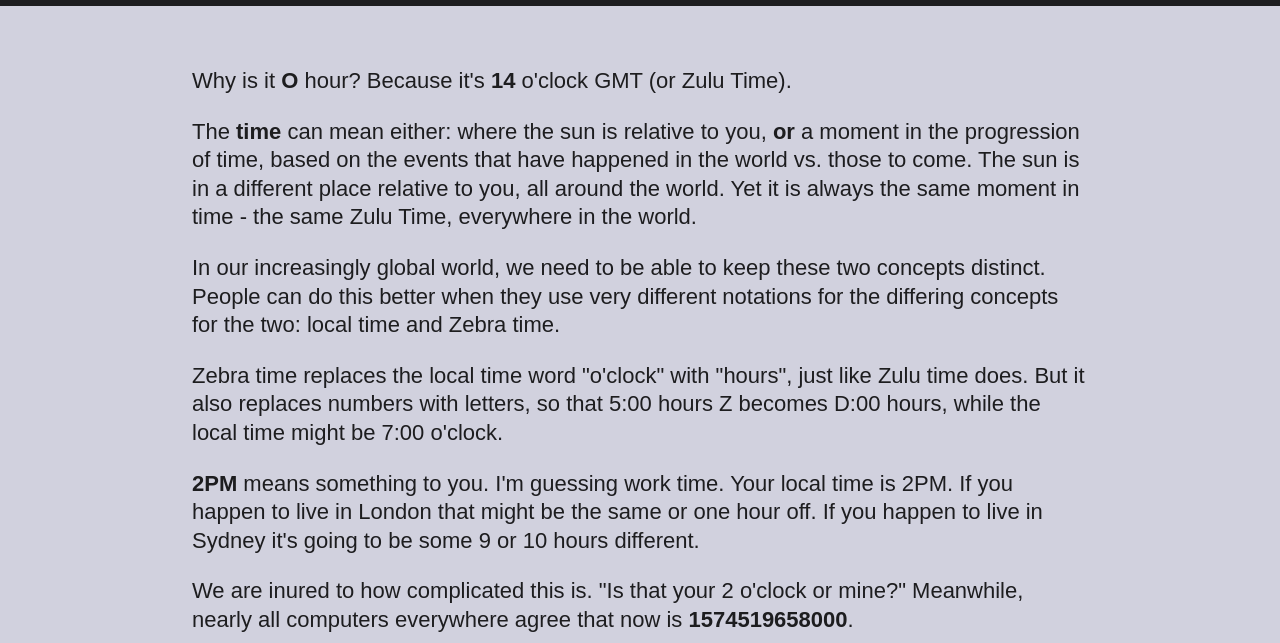
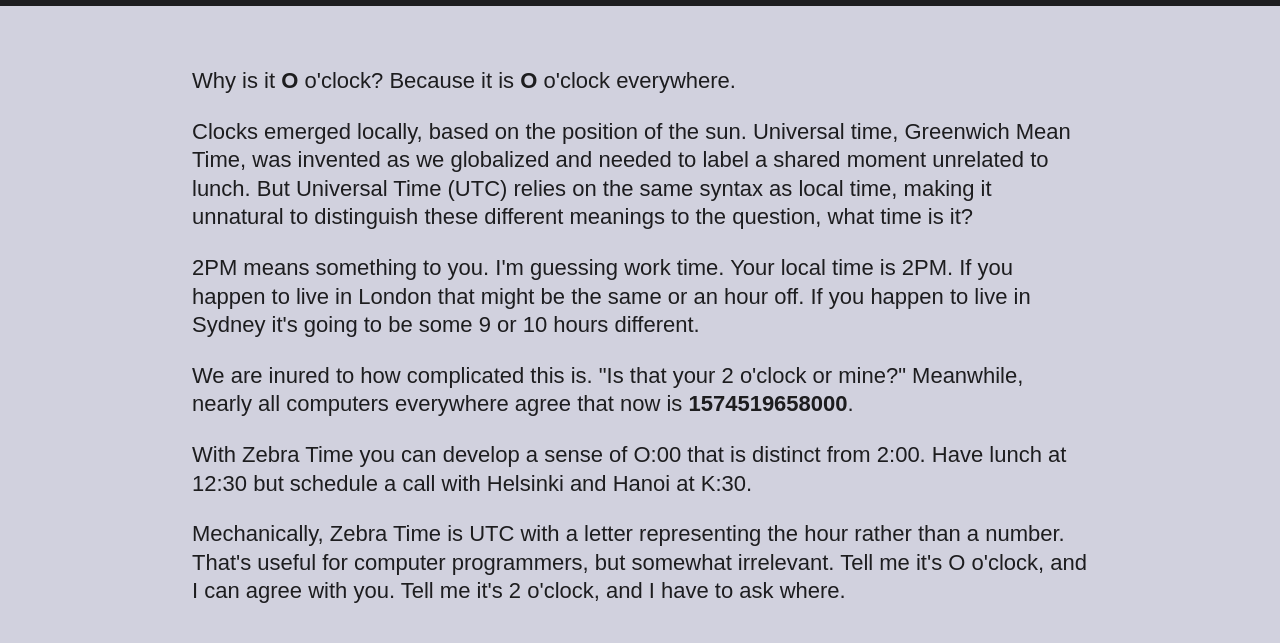
Before and after one commit to mespr/zebratime, a website: page index.html in a window 1280 px wide. Shown: the part 74-717 px from the top of the page. Drawn offline with Linux system fonts and the light colour scheme.

Commit message:
update to the text

```diff
--- a/index.html
+++ b/index.html
@@ -117,45 +117,39 @@
 </section>
 <section id="content-container">
     <section id="home" class="page">
-        <p>Why is it <span class="zebra-hour strong"></span> hour?
-            Because it's <span class="zulu-hour strong"></span> o'clock
-            GMT (or Zulu Time).</p>
-        <p>The <span class="strong">time </span> can mean either:
-            where the sun is relative to you, <span class="strong">or </span>
-            a moment in the progression of time, based on the events that
-            have happened in the world vs. those to come.  The sun is in
-            a different place relative to you, all around the world. Yet it
-            is always the same moment in time - the same Zulu Time, everywhere
-            in the world.</p>
-        <p>In our increasingly global world, we need to be able to keep these
-            two concepts distinct.  People can do this better when they use very
-            different notations for the differing concepts for the two: local
-            time and Zebra time.</p>
-        <p> Zebra time replaces the local time word "o'clock" with "hours",
-            just like Zulu time does. But it also replaces numbers with letters,
-            so that 5:00 hours Z becomes D:00 hours, while the local time might
-            be 7:00 o'clock.</p>
-        <p><span class="zulu-ampm-hour strong"></span> means something to you.
+        <p>Why is it <span class="zebra-hour strong"></span> o'clock?
+            Because it is <span class="zebra-hour strong"></span> o'clock
+            everywhere.</p>
+        <p>Clocks emerged locally, based on the position of the sun. Universal time,
+            Greenwich Mean Time, was invented as we globalized and needed
+            to label a shared moment unrelated to lunch. But Universal Time (UTC)
+            relies on the same syntax as local time, making
+            it unnatural to distinguish these different meanings to the question,
+            what time is it?</p>
+        <p><span class="zulu-ampm-hour"></span> means something to you.
             I'm guessing <span class="zulu-activity"></span>. Your local time is
             <span class="local-ampm-hour"></span>. If you happen to live in London that
-            might be the same or one hour off. If you happen to live in Sydney it's
+            might be the same or an hour off. If you happen to live in Sydney it's
             going to be some 9 or 10 hours different.</p>
         <p>We are inured to how complicated this is. "Is that your 2 o'clock or mine?"
             Meanwhile, nearly all computers everywhere agree that now is
-        <span class="computer-time strong"></span>.</p>
-        <p>If you want to place a call from Los Angeles to Berlin, you might search
-            the internet to discover what time it is for the other person. Computer
-            processing hides the complexity of calculating offsets for both locations and
-            possible daylight saving rules. With zebra time we dispense with that.
-            It is the same point in time everywhere, yet we can also still plan dinner
-            at 7:30 with our family.</p>
+            <span class="computer-time strong"></span>.</p>
+        <p>With Zebra Time you can develop a sense of
+            <span class="zebra-hour"></span>:00 that is distinct from
+            <span class="local-hour"></span>:00. Have lunch at 12:30 but schedule
+            a call with Helsinki and Hanoi at K:30.</p>
+        <p>Mechanically, Zebra Time is UTC with a letter representing the hour
+            rather than a number. That's useful for computer programmers, but
+            somewhat irrelevant. Tell me it's <span class="zebra-hour"></span>
+            o'clock, and I can agree with you. Tell me it's <span class="local-hour"></span>
+            o'clock, and I have to ask where.</p>
     </section>
 
     <section id="code-title" class="page-title"><span>code</span></section>
     <section id="code" class="page">
-        <p>ZebraTime is free and open source. In the loftiest of ideals, it
+        <p>ZebraTime is open source from concept to code. It
         is a project to give people a simple language for universal time so
-        we can stop with the timezone date math.</p>
+        we can dispense with the timezone date math.</p>
         <p>This site and a basic ES6 module are available on
             <a href="https://github.com/mespr/zebratime">github.com/mespr/zebratime</a>
             and npmjs.com</p>
@@ -203,6 +197,7 @@ myElement.append(ZebraTime().timeElement());
             confusing.</p>
         </section>
     </section>
+    <!--
     <section id="mapclock" class="page horizontal">
         <section class="page-box" style="
             flex-grow:0.5;
@@ -214,6 +209,7 @@ myElement.append(ZebraTime().timeElement());
             a map
         </section>
     </section>
+    -->
 </section>
 <script type="module">
     import ZebraTime from "./zebratime.js";
@@ -221,20 +217,25 @@ myElement.append(ZebraTime().timeElement());
         let headerTime = document.getElementById("header-time");
         let zebra = ZebraTime();
         headerTime.append(zebra.timeElement());
-        document.querySelector(".zebra-hour").textContent = zebra.hour;
-        document.querySelector(".zulu-hour").textContent = zebra.date.getUTCHours();
-        document.querySelector(".zulu-ampm-hour").textContent = ampm(zebra.date.getUTCHours());
-        document.querySelector(".zulu-activity").textContent = activity(zebra.date.getUTCHours());
-        document.querySelector(".local-ampm-hour").textContent = ampm(zebra.date.getHours());
-        document.querySelector(".computer-time").textContent = zebra.date.getTime();
+        document.querySelectorAll(".zebra-hour").forEach((e)=>e.textContent = zebra.hour);
+        document.querySelectorAll(".zulu-hour").forEach((e)=>e.textContent = zebra.date.getUTCHours());
+        document.querySelectorAll(".zulu-ampm-hour").forEach((e)=>e.textContent = ampm(zebra.date.getUTCHours()));
+        document.querySelectorAll(".zulu-activity").forEach((e)=>e.textContent = activity(zebra.date.getUTCHours()));
+        document.querySelectorAll(".local-hour").forEach((e)=>e.textContent = twelve(zebra.date.getHours()));
+        document.querySelectorAll(".local-ampm-hour").forEach((e)=>e.textContent = ampm(zebra.date.getHours()));
+        document.querySelectorAll(".computer-time").forEach((e)=>e.textContent = zebra.date.getTime());
 
         // mapclock
         document.querySelector("#mapclock section:first-child").append(zebra.mapElement());
     });
+    function twelve(h) {
+        h = h > 12?h-12:h;
+        if (h === 0) h = 12;
+        return h;
+    }
     function ampm(h) {
         let ampm = h>11?"PM":"AM";
-        h = h > 12?h-12:h;
-        if (h === 0) h = 12;
+        h = twelve(h);
         return h+ampm;
     }
     function activity(h) {
```
Also changed, not shown: README.md.
